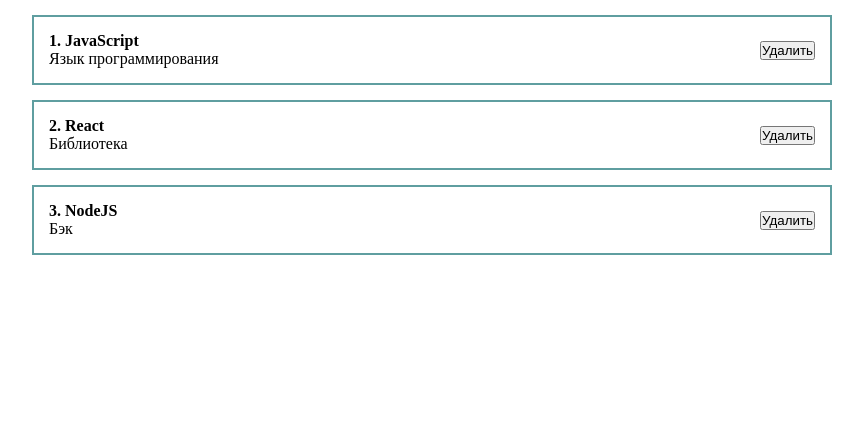
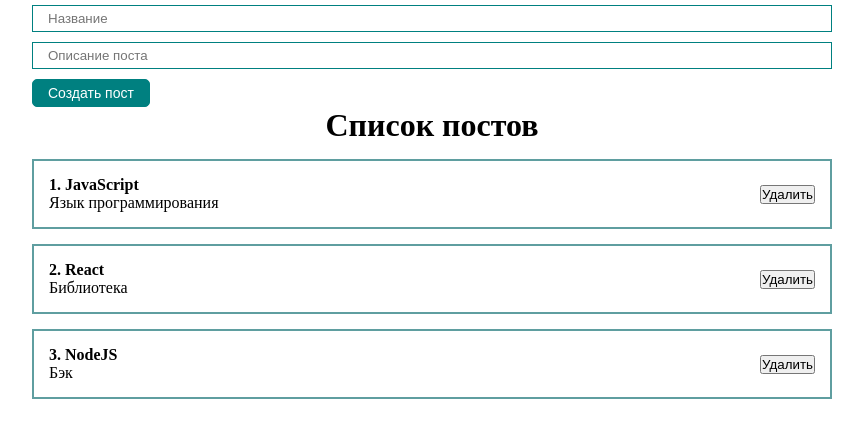
Before and after one commit to Kuban23/learning_react, a React (Create React App) app: page / in a window 1280 px wide. Shown: the top 438 px of the page, without its empty margins (208-1071 px from the left). Built offline with nearby package versions, Linux system fonts and the light colour scheme.

Commit message:
Создал компонент PostList, добавил форму для добавления постов

```diff
--- a/src/App.js
+++ b/src/App.js
@@ -1,6 +1,9 @@
 import React from 'react';
 // import Counter from './Components/Counter/Counter';
-import PostItem from './Components/PostItem/PostItem';
+
+import PostList from './Components/PostList/PostList';
+import Mybutton from './Components/UI/Button/Mybutton';
+import MyInput from './Components/UI/Input/MyInput';
 
 import './styles/App.css';
 
@@ -17,11 +20,36 @@
 
    ]);
 
+      const addNewPost = (event) => {
+         event.preventDefault()
+         const newPost = {
+            id: Date.now(),
+            title: 'title',
+            body: 'body'
+         }
+         setPosts([...posts, newPost])
+
+      }
+
+
     return (
 
         <div className='App'>
 
-         {posts.map((post)=> <PostItem key={post.id} post={post}/>)}
+         <form>
+            <MyInput
+            type='text'
+            placeholder='Название'
+            />
+            <MyInput type='text'
+            placeholder='Описание поста'
+            />
+            <Mybutton onClick={addNewPost}>Создать пост</Mybutton>
+         </form>
+
+         <PostList
+         posts={posts}
+         />
 
 
         </div>
--- /dev/null
+++ b/src/Components/PostList/PostList.jsx
@@ -0,0 +1,15 @@
+import React from 'react'
+import PostItem from '../PostItem/PostItem';
+
+const PostList = ({posts}) => {
+  return (
+	 <div>
+         <h1 style={{textAlign:'center'}}>Список постов</h1>
+			{posts.map((post)=> <PostItem key={post.id} post={post}/>)}
+
+
+	 </div>
+  )
+}
+
+export default PostList
--- /dev/null
+++ b/src/Components/UI/Button/MyButton.module.css
@@ -0,0 +1,15 @@
+.myBtn {
+	padding: 5px 15px;
+	color: #fff;
+	font-size: 14px;
+	background:  teal;
+	border: 1px solid teal;
+	cursor: pointer;
+	border-radius: 5px;
+	margin-top: 5px;
+	transition: opacity 0.5s ease-in-out;
+}
+
+.myBtn:hover{
+	opacity: 0.7;
+}
--- /dev/null
+++ b/src/Components/UI/Button/Mybutton.jsx
@@ -0,0 +1,13 @@
+import React from 'react';
+import classes from './MyButton.module.css';
+
+
+const Mybutton = (props) => {
+  return (
+	 <div>
+		<button className={classes.myBtn} {...props}>{props.children}</button>
+	 </div>
+  )
+}
+
+export default Mybutton
--- /dev/null
+++ b/src/Components/UI/Input/MyInput.jsx
@@ -0,0 +1,13 @@
+import React from 'react'
+import classes from './MyInput.module.css';
+
+
+const MyInput = (props) => {
+  return (
+	 <div>
+		<input className={classes.myInput} {...props}/>
+	 </div>
+  )
+}
+
+export default MyInput
--- /dev/null
+++ b/src/Components/UI/Input/MyInput.module.css
@@ -0,0 +1,7 @@
+.myInput {
+	width: 100%;
+	padding: 5px 15px;
+	margin: 5px 0;
+	border: 1px solid teal;
+	outline:none;
+}
```
Also changed, not shown: 1 other file (tests, documents, lock files or other folders).
